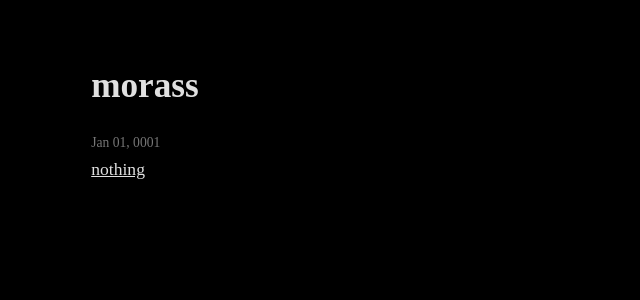
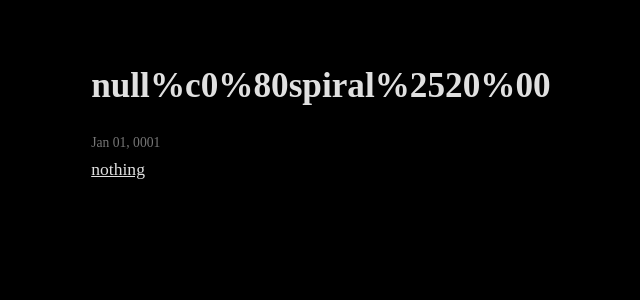
Before and after one commit to hypnagogicdisport/hypnagogicdisport.github.io, a Jekyll site: the page built from index.html, in a window 1280 px wide. Shown: the top 300 px of the page, without its empty margins (248-888 px from the left). Built offline with Jekyll 4.4.1, drawn with Linux system fonts in a browser that asks for light colours.

Commit message:
Actualizar _config.yml

```diff
--- a/_config.yml
+++ b/_config.yml
@@ -1 +1 @@
-title: morass
+title: null%c0%80spiral%2520%00
```
